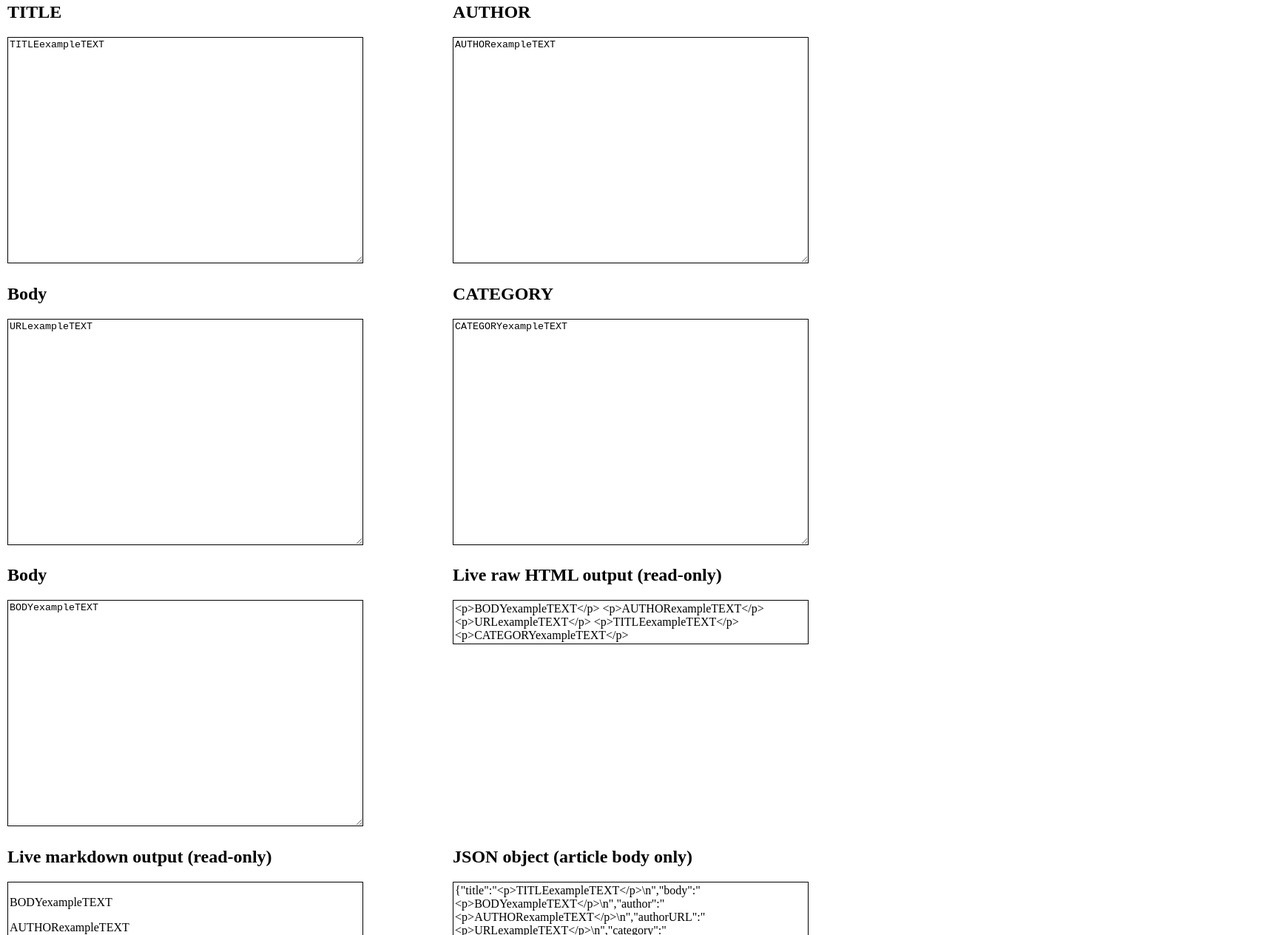
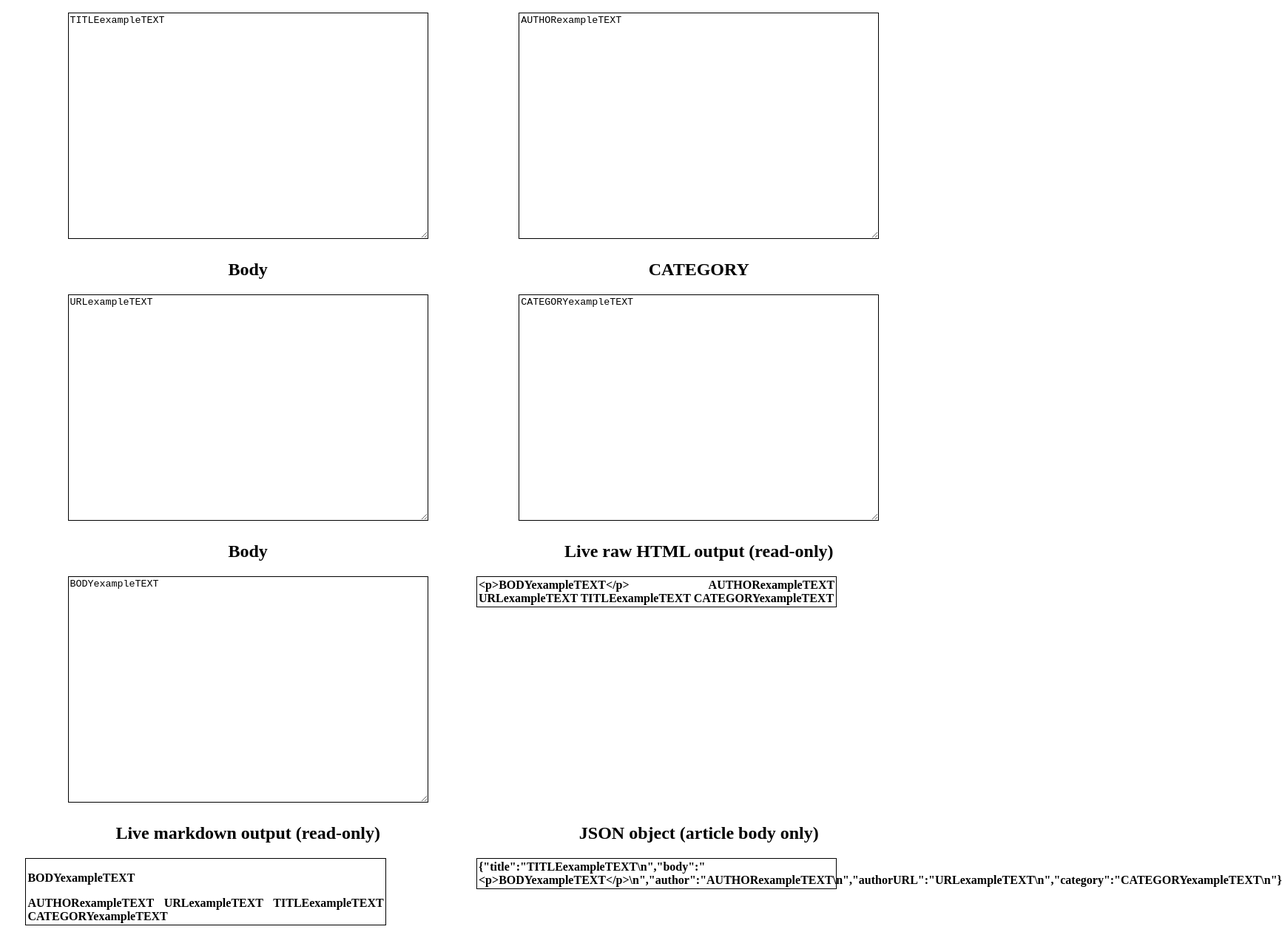
Before and after one commit to JamesJim/code-blog, a plain HTML site: page secret.html in a window 1280 px wide. Shown: the part 99-1363 px from the top of the page at 74% size, 1733 px wide, since content can reach past the window. Drawn offline with Linux system fonts and the light colour scheme.

Commit message:
fixed what was fixing wiht tags

```diff
--- a/js/a5_render.js
+++ b/js/a5_render.js
@@ -13,18 +13,18 @@ $(function() {
   function render() {
 
     var titleVal = textTitle.val(); //raw title markup
-
     var authorVal = textAuthor.val(); //raw author markup
     var urlVal = textUrl.val(); //raw URL markup
     var categoryVal = textCategory.val();//raw category markup
     var bodVal = textBody.val(); // Raw body markup
+    console.log(bodVal);
 
-    var t = marked(titleVal); //convert title markup to html
-    var m = marked(bodVal); // Convert body markup to html
-    var a = marked(authorVal); //convert author markup to html
-    var u = marked(urlVal); // Convert URL markup to html
-    var c = marked(categoryVal); //convert category markup to html
-    var allTheBlock = m + a + u + t + c;
+    var t = titleVal; //convert title markup to html
+    var b = marked(bodVal); // Convert body markup to html
+    var a = authorVal; //convert author markup to html
+    var u = urlVal; // Convert URL markup to html
+    var c = categoryVal; //convert category markup to html
+    var allTheBlock = b + a + u + t + c;
 
 
     pHrawOut.text(allTheBlock); // Render raw markup
@@ -32,7 +32,7 @@ $(function() {
 
     // Update JSON article
     mObj.title = t;
-    mObj.body = m;
+    mObj.body = b;
     mObj.author = a;
     mObj.authorURL = u;
     mObj.category = c;
--- a/secret.html
+++ b/secret.html
@@ -3,6 +3,8 @@
 <head>
   <meta charset="utf-8"></meta>
   <title>LAB SHIT</title>
+  <link rel="stylesheet" href="css/main.css" type="text/css">
+
 </head>
 
 <style>
@@ -15,7 +17,7 @@
 #tBody {
   font-size: 1em;
 }
-.pCommon {
+.input {
   width: 80%; height: 30%;
   border: 1px solid black;
   padding: 2px;
@@ -26,12 +28,16 @@
 </style>
 
 <body>
+
+<script src="highlight.pack.js"></script>
+<script>hljs.initHighlightingOnLoad();</script>
+
 <h1>Markdown Demo</h1>
 
 <!-- TITLE SHIT -->
-<div class="divBlock">
+<div class="divBlock ">
 <h2>TITLE</h2>
-<textarea rows="20" cols="60" id="textTitle" class="pCommon pRaw">
+<textarea rows="20" cols="60" id="textTitle" class="input pRaw">
 TITLEexampleTEXT
 </textarea>
 </div>
@@ -39,7 +45,7 @@ TITLEexampleTEXT
 <!-- AUTHOR SHIT -->
 <div class="divBlock">
 <h2>AUTHOR</h2>
-<textarea rows="20" cols="60" id="textAuthor" class="pCommon pRaw">
+<textarea rows="20" cols="60" id="textAuthor" class="input pRaw">
 AUTHORexampleTEXT
 </textarea>
 </div>
@@ -47,7 +53,7 @@ AUTHORexampleTEXT
 <!-- URL SHIT -->
 <div class="divBlock">
 <h2>Body</h2>
-<textarea rows="20" cols="60" id="textUrl" class="pCommon pRaw">
+<textarea rows="20" cols="60" id="textUrl" class="input pRaw">
 URLexampleTEXT
 </textarea>
 </div>
@@ -55,7 +61,7 @@ URLexampleTEXT
 <!-- CATEGORY SHIT -->
 <div class="divBlock">
 <h2>CATEGORY</h2>
-<textarea rows="20" cols="60" id="textCategory" class="pCommon pRaw">
+<textarea rows="20" cols="60" id="textCategory" class="input pRaw">
 CATEGORYexampleTEXT
 </textarea>
 </div>
@@ -63,7 +69,7 @@ CATEGORYexampleTEXT
 <!-- BODY SHIT -->
 <div class="divBlock">
 <h2>Body</h2>
-<textarea rows="20" cols="60" id="textBody" class="pCommon pRaw">
+<textarea rows="20" cols="60" id="textBody" class="input pRaw">
 BODYexampleTEXT
 </textarea>
 </div>
@@ -74,16 +80,16 @@ BODYexampleTEXT
 
 <div class="divBlock">
   <h2>Live raw HTML output (read-only)</h2>
-  <p id="pHrawOut" class="pCommon"></p>
+  <p id="pHrawOut" class="input"></p>
 </div>
 
 <div class="divBlock">
   <h2>Live markdown output (read-only)</h2>
-  <p id="pMarkOut" class="pCommon"></p>
+  <p id="pMarkOut" class="input"></p>
 </div>
 <div class="divBlock">
   <h2>JSON object (article body only)</h2>
-  <p id="pJson" class="pCommon"></p>
+  <p id="pJson" class="input"></p>
 </div>
 
 <script src="js/jquery-2.1.4.min.js"></script>
```
